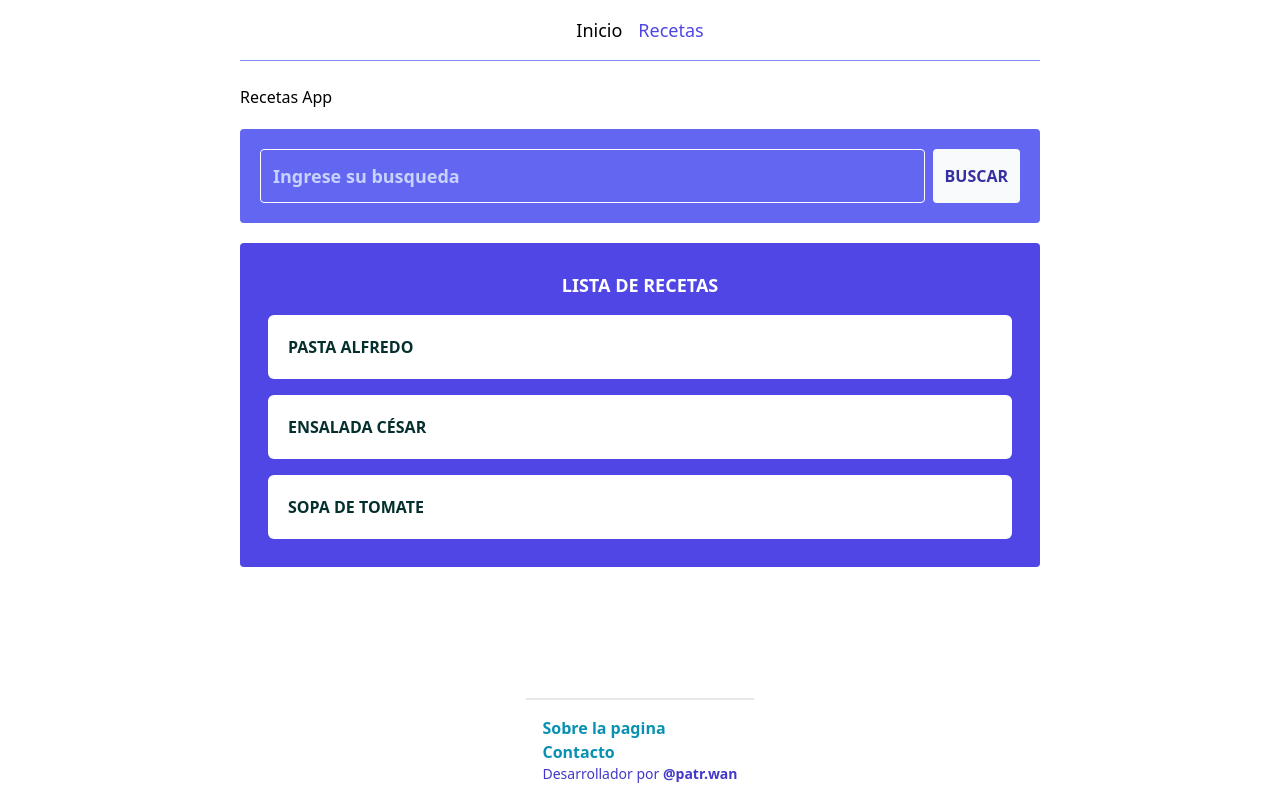
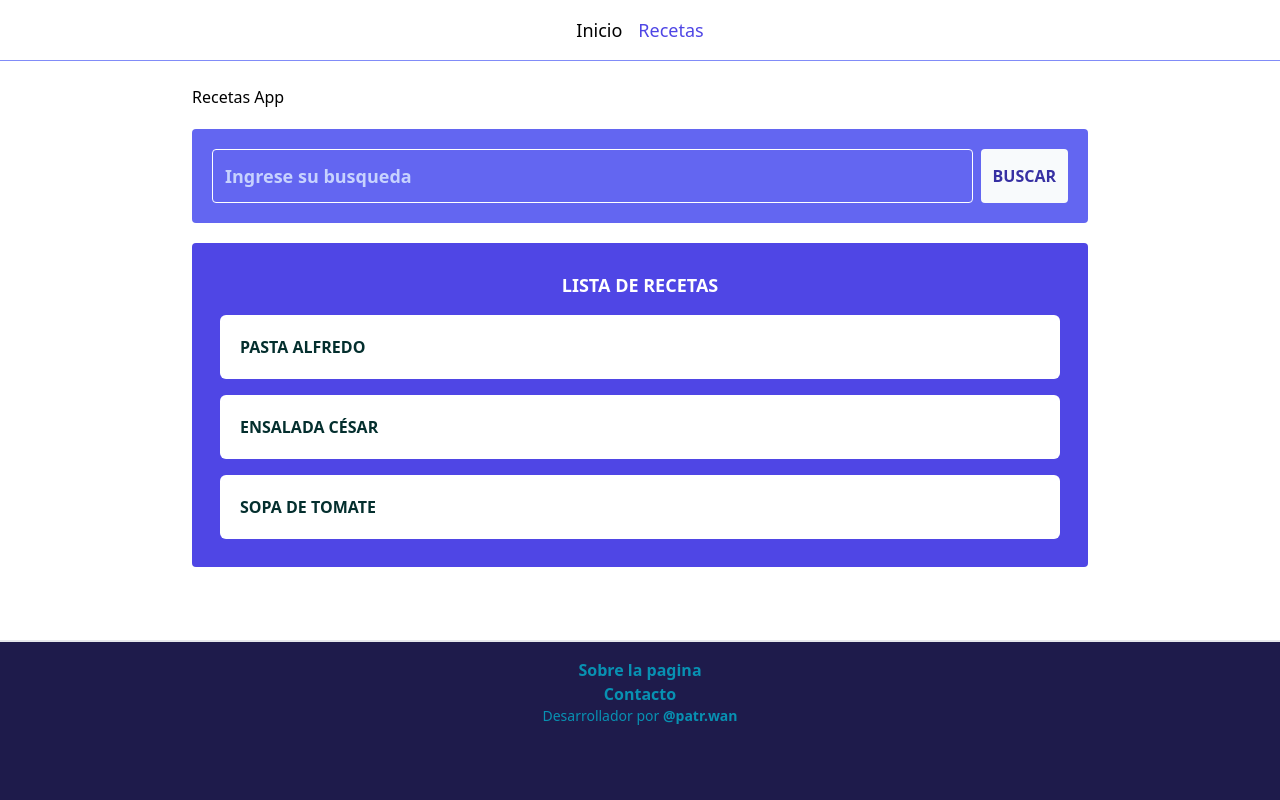
Before and after one commit to patrgon/recipeApp-nextjs, a Next.js app: page /recipes in a window 1280 px wide. Built offline with nearby package versions, Linux system fonts and the light colour scheme.

Commit message:
Changes in styles

```diff
--- a/app/components/Footer.jsx
+++ b/app/components/Footer.jsx
@@ -2,11 +2,11 @@ import Link from "next/link";
 
 export default function Footer() {
     return (
-        <footer className="mt-auto flex flex-col p-4 border-t-2">
+        <footer className="w-full h-40 mt-auto flex flex-col p-4 border-t-2 bg-indigo-950 items-center">
             <Link href={'/about'} className="text-cyan-600 font-bold hover:text-cyan-900">Sobre la pagina</Link>
             <Link href={'/contact'} className="text-cyan-600 font-bold hover:text-cyan-900">Contacto</Link>
             <section>
-                <p className="font-medium text-sm text-indigo-700">Desarrollador por <span className="font-bold">@patr.wan</span></p>
+                <p className="font-medium text-sm text-cyan-600">Desarrollador por <span className="font-bold">@patr.wan</span></p>
             </section>
         </footer>
     )
--- a/app/globals.css
+++ b/app/globals.css
@@ -8,6 +8,5 @@
 }
 
 body {
-  max-width: 800px;
   margin: 0 auto;
 }
--- a/app/layout.js
+++ b/app/layout.js
@@ -1,18 +1,16 @@
-import Footer from './components/Footer';
-import Header from './components/Header';
+import Footer from "./components/Footer";
+import Header from "./components/Header";
 
-import './globals.css'
-
+import "./globals.css";
 
 export default function RootLayout({ children }) {
   return (
-    <html>
+    <html className="">
       <body className="flex min-h-screen flex-col items-center">
-        <Header/>
-        {children}
-        <Footer/>
-
+        <Header />
+        <main className="w-full max-w-4xl ">{children}</main>
+        <Footer />
       </body>
     </html>
-  )
+  );
 }
--- a/app/page.jsx
+++ b/app/page.jsx
@@ -11,11 +11,11 @@ export default async function Home() {
           Aplicación desarrollada con Next.js y Tailwind CSS.
         </p>
 
-        <div className="flex gap-4 items-center justify-center">
+        <div className="flex gap-4 items-center justify-center max-lg:flex-col ">
           <Image
             src="/next-logo.png"
             width={200}
-            height={250}
+            height={200}
             priority={true}
             alt="next logo"
           />
```
